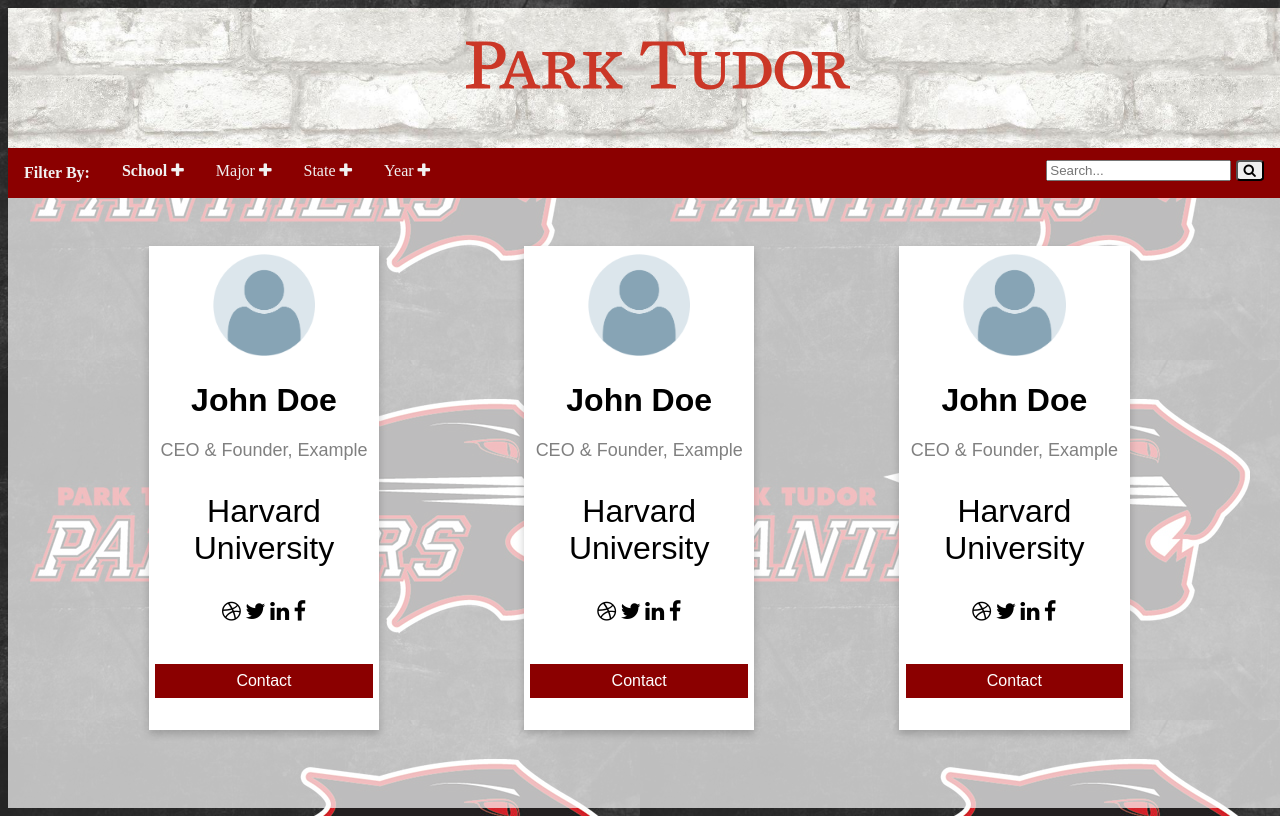
After one commit to code-for-change-park-tudor/PT-Alumni, a PHP site: page / in a window 1280 px wide; the page is wider, and only the part inside the window is pictured. The commit adds this page. Run offline with PHP 8.4, Linux system fonts and the light colour scheme.

Commit message:
Add files via upload
Yo, the frontend is done, make some code before I update anything else.

```diff
--- a/cssForMainPage.css
+++ b/cssForMainPage.css
@@ -1,46 +1,57 @@
 body {
-    width: 98%;
-    height: 100%;
-    background: #f1f1f1;
+    top: 0;
+    left: 0;
+    margin-right: 1vw;
+    width: 100vw;
+    height: 100vh;
+    overflow-x: hidden;
+    background: url(all1.jpg);
+    position: relative;
+}
+.layer {
+    background-color: rgba(255, 255, 255, .7);
+    position: absolute;
+    top:inherit;
+    left: 0;
+    width: 100vw;
+    height: 100vh;
 }
 
 .link {
     display: block;
     text-align: center;
-    margin-top: 1.5%;
     font-size: 445%;
     font-family: Arial, Helvetica, sans-serif;
-    color: #a10000;
+    color: #f1f1f1;
     text-decoration: none;
     filter: none;
 }
 
 header {
+    text-align: center;
+    width: 100vw;
+    height: 15%;
+    background: url(WhiteBrickWallPaper.gif);
+    padding: 10px;
+}
+p{
+    font-size: 2.5vw;
     display: block;
-    text-align: center;
-    width: 101%;
-    height: 12%;
-    background-image: url(https://dreamsky10.com/wp-content/uploads/2016/08/grey-brick-wallpaper-HD7.jpg);
-    padding: 10px;
-    filter: grayscale(10%);
+
+}
+hr{
+    float: left;
+    width: 22%;
+}
+.verticalLineNews {
+    margin-top: 1vh;
+    border-left: 2px solid #cfcaca;
+    height: 60vh;
+    display: inline-block;
+    box-shadow: 2px 0px 2px #888;
 }
 
-#mainInput {
-    overflow: hidden;
-    text-align: left;
-    width: 10%;
-    height: 15%;
-    margin-top: 3%;
-    margin-left: 85%;
-    border: none;
-    border-radius: 4%;
-    font-size: 100%;
-    font-family: "monospace",monospace;
+.parkTudorNewsPicture{
+    width: 7%;
+    height: 7%;
 }
-#search {
-    text-align: left;
-    border: none;
-    border-radius: 4%;
-    font-size: 100%;
-    font-family: "monospace",monospace;
-}
--- a/dropDownCSS.css
+++ b/dropDownCSS.css
@@ -1,17 +1,9 @@
 .navbar {
     overflow: hidden;
-    background-color: darkred;
+    background: darkred;
     width: 115%;
 }
 
-.navbar a {
-    float: left;
-    font-size: 16px;
-    color: white;
-    text-align: center;
-    padding: 14px 16px;
-    text-decoration: none;
-}
 
 .dropdown {
     float: left;
@@ -22,7 +14,7 @@
     font-size: 16px;
     border: none;
     outline: none;
-    color: white;
+    color: #f1f1f1;
     padding: 14px 16px;
     background-color: inherit;
     font-family: inherit;
@@ -34,25 +26,27 @@
     background-color: #810707;
 }
 
-.dropdown-content, .dropdown-content-a, .dropdown-content-b  {
+.dropdown-content, .dropdown-content-a, .dropdown-content-b, .dropdown-content-c  {
     display: none;
     position: absolute;
     background-color: #f9f9f9;
-    min-width: 60px;
+    margin-top: 1vh;
+    margin-left: .25vw;
+    max-width: 15%;
     box-shadow: 0px 8px 16px 0px rgba(0,0,0,0.2);
 }
 
-.dropdown-content a, .dropdown-content-a a, .dropdown-content-b a {
+.dropdown-content a, .dropdown-content-a a, .dropdown-content-b a, .dropdown-content-b a, .dropdown-content-c a {
     color: black;
     padding: 12px 16px;
     text-decoration: none;
-    display: block;
+    display: inline-block;
 }
 
-.dropdown-content a:hover, .dropdown-content-a a:hover, .dropdown-content-b a:hover {
+.dropdown-content a:hover, .dropdown-content-a a:hover, .dropdown-content-b a:hover, .dropdown-content-c a:hover {
     background-color: #ddd;
 }
-.dropdown-content a, .dropdown-content-a a, .dropdown-content-b a {
+.dropdown-content a, .dropdown-content-a a, .dropdown-content-b a, .dropdown-content-c a {
     display: block;
 }
 
@@ -61,9 +55,22 @@
     font-size: 16px;
     color: #f1f1f1;
 }
+.search {
+    float: right;
+    padding: 6px 10px;
+    margin-top: 0.4%;
+    margin-right: 14%;
+    font-size: 17px;
+    border: none;
+    cursor: pointer;
+}
+#searchSubmit{
+    margin: 0;
+    border-radius: 15%;
+}
+.navbar .search button:hover{
+    color: #ff0000;
+}
 .show{
     display: block;
 }
-.hide{
-    display: none;
-}
--- /dev/null
+++ b/index.html
@@ -0,0 +1,114 @@
+<!DOCTYPE html>
+<html>
+<head>
+    <meta charset="utf-8" />
+    <title>Park Tudor</title>
+    <link rel="stylesheet" type="text/css" href="cssForMainPage.css" S />
+    <link rel="stylesheet" type="text/css" href="dropDownCSS.css" S />
+    <link rel="stylesheet" type="text/css" href="profiles.css" S />
+    <link rel="stylesheet" href="https://cdnjs.cloudflare.com/ajax/libs/font-awesome/4.7.0/css/font-awesome.min.css">
+    <script src="functionsForMainPage.js"></script>
+</head>
+<body>
+    <div class="layer">
+        <header id="ParkTudorHeader" class="ParkTudorHeader">
+            <a class="link " href="https://www.parktudor.org" title="Park Tudor"><img src="logopt.svg" style="width:30vw; height:10vh; margin-top:1vh" /></a>
+        </header>
+        <div class="navbar">
+            <div class="dropdown">
+                <p style="color:#f1f1f1">
+                    <b>Filter By:</b>
+                </p>
+            </div>
+            <div class="dropdown" onclick="schoolDropDown()">
+                <button class="dropbtn">
+                    <b>School</b>
+                    <i id="schoolToggle" class="fa fa-plus"></i>
+                </button>
+                <div id="myDropdown" class="dropdown-content">
+                    <a href="#">Indiana University</a>
+                    <a href="#">Purdue University</a>
+                    <a href="#">University of Notre Dame</a>
+                </div>
+            </div>
+            <div class="dropdown" onclick="majorDropDown()">
+                <button class="dropbtn">
+                    Major
+                    <i id="majorToggle" class="fa fa-plus"></i>
+                </button>
+                <div id="myDropdownA" class="dropdown-content-a">
+                    <a href="#">Political Science</a>
+                    <a href="#">Economics</a>
+                    <a href="#">Computer Science</a>
+                </div>
+            </div>
+            <div class="dropdown" onclick="stateDropDown()">
+                <button class="dropbtn">
+                    State
+                    <i id="stateToggle" class="fa fa-plus"></i>
+                </button>
+                <div id="myDropdownB" class="dropdown-content-b">
+                    <a href="#">Indiana</a>
+                    <a href="#">New York</a>
+                    <a href="#">Illinois</a>
+                </div>
+            </div>
+            <div class="dropdown" onclick="yearDropDown()">
+                <button class="dropbtn">
+                    Year
+                    <i id="yearToggle" class="fa fa-plus"></i>
+                </button>
+                <div id="myDropdownC" class="dropdown-content-c">
+                    <a href="#">2019</a>
+                    <a href="#">2018</a>
+                    <a href="#">2017</a>
+                </div>
+            </div>
+            <div class="search" id="search">
+                <input type="text" placeholder="Search..." />
+                <button type="submit" id="searchSubmit"><i id="searchSubmit" class="fa fa-search"></i></button>
+            </div>
+        </div>
+
+        <div class="card">
+            <img src="default-user.png" alt="John" style="width:8vw; margin-top: 1vh">
+            <h1>John Doe</h1>
+            <p class="title">CEO & Founder, Example</p>
+            <p>Harvard University</p>
+            <div style="margin: 24px 0;">
+                <a href="#"><i class="fa fa-dribbble"></i></a>
+                <a href="#"><i class="fa fa-twitter"></i></a>
+                <a href="#"><i class="fa fa-linkedin"></i></a>
+                <a href="#"><i class="fa fa-facebook"></i></a>
+            </div>
+            <p style="color:darkred"><button class="contact">Contact</button></p>
+        </div>
+        <div class="card">
+            <img src="default-user.png" alt="John" style="width:8vw; margin-top: 1vh">
+            <h1>John Doe</h1>
+            <p class="title">CEO & Founder, Example</p>
+            <p>Harvard University</p>
+            <div style="margin: 24px 0;">
+                <a href="#"><i class="fa fa-dribbble"></i></a>
+                <a href="#"><i class="fa fa-twitter"></i></a>
+                <a href="#"><i class="fa fa-linkedin"></i></a>
+                <a href="#"><i class="fa fa-facebook"></i></a>
+            </div>
+            <p><button class="contact">Contact</button></p>
+        </div>
+        <div class="card">
+            <img src="default-user.png" alt="John" style="width:8vw; margin-top: 1vh">
+            <h1>John Doe</h1>
+            <p class="title">CEO & Founder, Example</p>
+            <p>Harvard University</p>
+            <div style="margin: 24px 0;">
+                <a href="#"><i class="fa fa-dribbble"></i></a>
+                <a href="#"><i class="fa fa-twitter"></i></a>
+                <a href="#"><i class="fa fa-linkedin"></i></a>
+                <a href="#"><i class="fa fa-facebook"></i></a>
+            </div>
+            <p><button class="contact">Contact</button></p>
+        </div>
+    </div>
+</body>
+</html>
--- /dev/null
+++ b/profiles.css
@@ -0,0 +1,38 @@
+.card{
+    box-shadow: 0 4px 8px 0 rgba(0, 0, 0, 0.2);
+    max-width: 18vw;
+    background-color: #ffffff;
+    text-align: center;
+    font-family: arial;
+    margin-top: 6vh;
+    margin-left: 11vw;
+    display: inline-block;
+    overflow-y: hidden;
+}
+.title {
+    color: grey;
+    font-size: 18px;
+}
+
+.contact {
+    border: none;
+    padding: 8px;
+    color: white;
+    background-color: darkred;
+    text-align: center;
+    cursor: pointer;
+    width: 17vw;
+    font-size: 2vh;
+    display: inline-block;
+    overflow-y: hidden;
+}
+
+a {
+    text-decoration: none;
+    font-size: 22px;
+    color: black;
+}
+
+    button:hover, a:hover {
+        opacity: 0.7;
+    }
```
Also changed, not shown: functionsForMainPage.js (+96 -9 lines), WhiteBrickWallPaper.gif (added), all1.jpg (added), default-user.png (added), logopt.svg (added), park-tudor-panthers.png (added), ptLogo.png (added), 1 other file.
